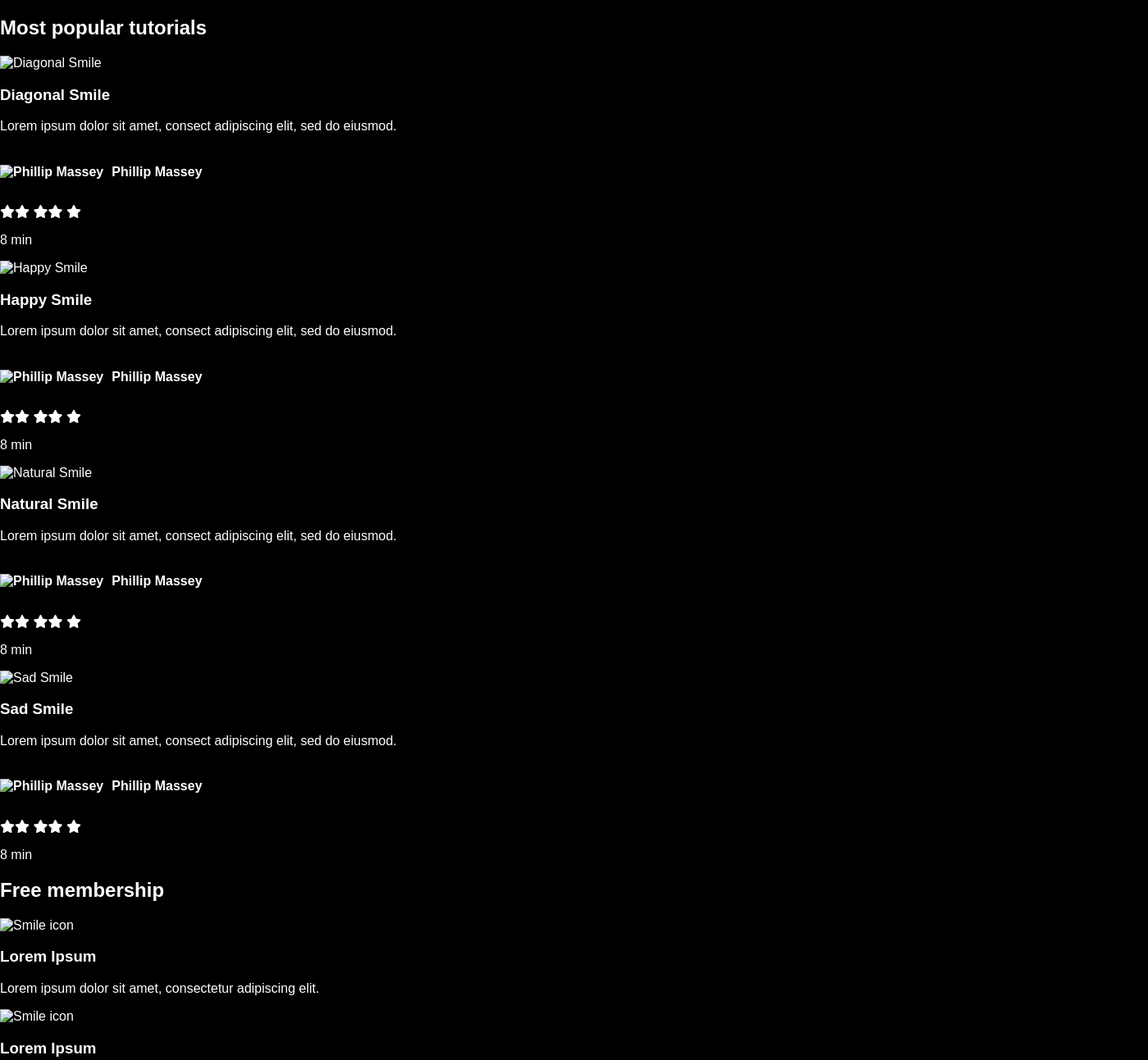
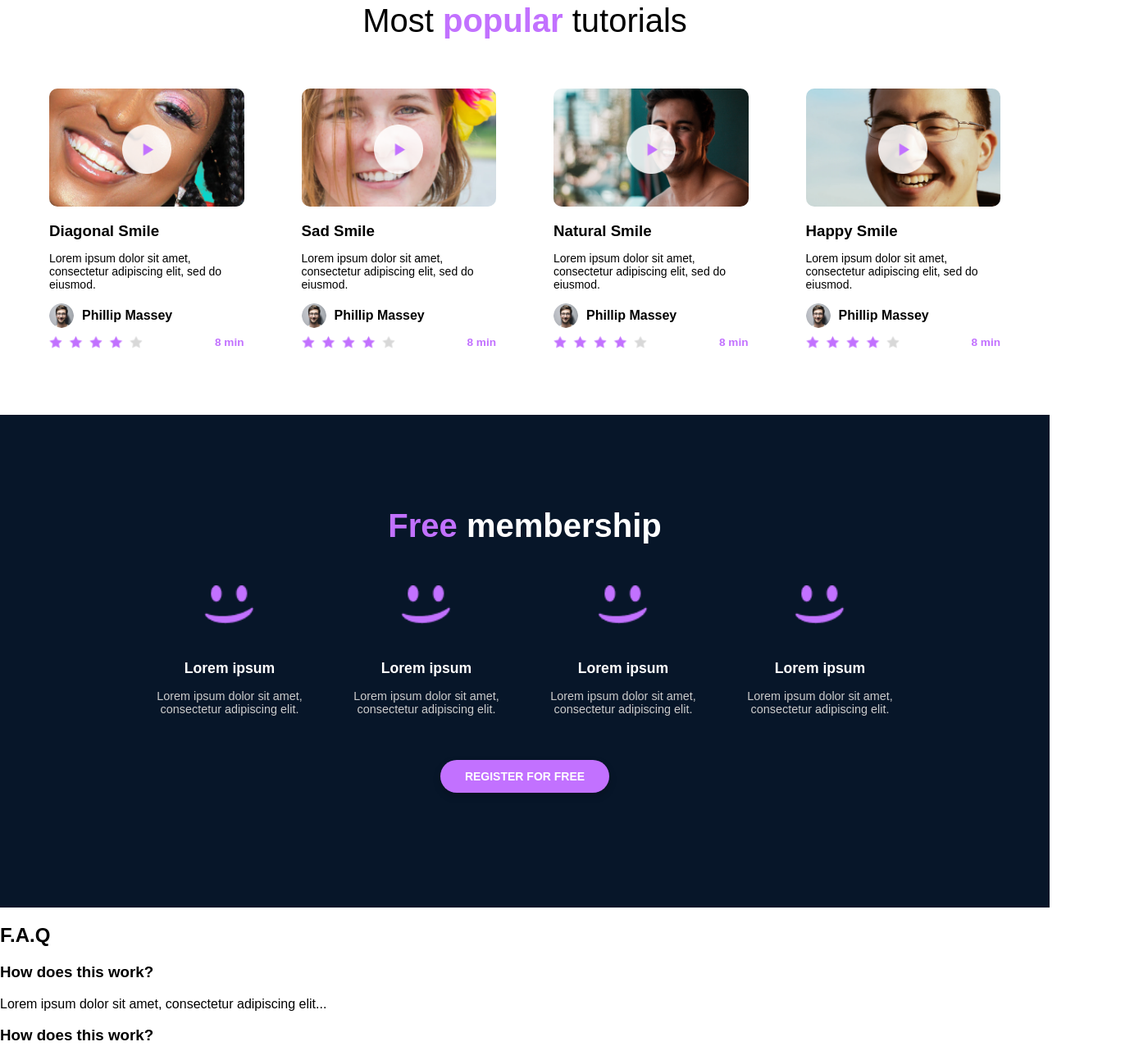
Before and after one commit to edturf01/alx_html_css, a plain HTML site: page css_advanced/index.html in a window 1280 px wide. Shown: the part 1320-2613 px from the top of the page at 82% size, 1400 px wide, since content can reach past the window. Drawn offline with Linux system fonts and the light colour scheme.

Commit message:
Membership

```diff
--- a/css_advanced/index.html
+++ b/css_advanced/index.html
@@ -80,106 +80,111 @@
     </section>
 
     <!-- Popular Tutorials Section -->
-    <section class="popular">
-      <h2>Most popular tutorials</h2>
-      <div class="tutorials">
-        <div class="tutorial-card">
-          <img src="./images/Bitmap (1).png" alt="Diagonal Smile" />
+ <section class="videos">
+  <h2>Most <span class="highlight">popular</span> tutorials</h2>
+  <div class="video-list">
+    <!-- Video Card 1 -->
+    <div class="video-card">
+      <div class="thumbnail">
+        <img src="images/9.png" alt="Diagonal Smile">
+        <img class="play-button" src="images/play.png" alt="Play">
+      </div>
       <h3>Diagonal Smile</h3>
-          <p>Lorem ipsum dolor sit amet, consect adipiscing elit, sed do eiusmod.</p>
+      <p>Lorem ipsum dolor sit amet, consectetur adipiscing elit, sed do eiusmod.</p>
       <div class="author">
-            <img src="./images/1 (3).png" alt="Phillip Massey" />
-            <h4>Phillip Massey</h4>
+        <img src="images/1.png" alt="Author" class="avatar">
+        <span>Phillip Massey</span>
       </div>
-          <div class="rating">
-            <i class="fa-solid fa-star"></i><i class="fa-solid fa-star"></i>
-            <i class="fa-solid fa-star"></i><i class="fa-solid fa-star"></i>
-            <i class="fa-solid fa-star"></i>
+      <div class="video-meta">
+        <img src="images/rating.png" alt="Rating">
+        <span>8 min</span>
       </div>
-          <p>8 min</p>
     </div>
 
-        <!-- Duplicate for each tutorial -->
-        <!-- Happy Smile -->
-        <div class="tutorial-card">
-          <img src="./images/Bitmap (4).png" alt="Happy Smile" />
-          <h3>Happy Smile</h3>
-          <p>Lorem ipsum dolor sit amet, consect adipiscing elit, sed do eiusmod.</p>
+    <!-- Video Card 2 -->
+    <div class="video-card">
+      <div class="thumbnail">
+        <img src="images/7.png" alt="Sad Smile">
+        <img class="play-button" src="images/play.png" alt="Play">
+      </div>
+      <h3>Sad Smile</h3>
+      <p>Lorem ipsum dolor sit amet, consectetur adipiscing elit, sed do eiusmod.</p>
       <div class="author">
-            <img src="./images/1 (3).png" alt="Phillip Massey" />
-            <h4>Phillip Massey</h4>
+        <img src="images/1.png" alt="Author" class="avatar">
+        <span>Phillip Massey</span>
       </div>
-          <div class="rating">
-            <i class="fa-solid fa-star"></i><i class="fa-solid fa-star"></i>
-            <i class="fa-solid fa-star"></i><i class="fa-solid fa-star"></i>
-            <i class="fa-solid fa-star"></i>
+      <div class="video-meta">
+        <img src="images/rating.png" alt="Rating">
+        <span>8 min</span>
       </div>
-          <p>8 min</p>
     </div>
 
-        <!-- Natural Smile -->
-        <div class="tutorial-card">
-          <img src="./images/Bitmap (3).png" alt="Natural Smile" />
+    <!-- Video Card 3 -->
+    <div class="video-card">
+      <div class="thumbnail">
+        <img src="images/8.png" alt="Natural Smile">
+        <img class="play-button" src="images/play.png" alt="Play">
+      </div>
       <h3>Natural Smile</h3>
-          <p>Lorem ipsum dolor sit amet, consect adipiscing elit, sed do eiusmod.</p>
+      <p>Lorem ipsum dolor sit amet, consectetur adipiscing elit, sed do eiusmod.</p>
       <div class="author">
-            <img src="./images/1 (3).png" alt="Phillip Massey" />
-            <h4>Phillip Massey</h4>
+        <img src="images/1.png" alt="Author" class="avatar">
+        <span>Phillip Massey</span>
       </div>
-          <div class="rating">
-            <i class="fa-solid fa-star"></i><i class="fa-solid fa-star"></i>
-            <i class="fa-solid fa-star"></i><i class="fa-solid fa-star"></i>
-            <i class="fa-solid fa-star"></i>
+      <div class="video-meta">
+        <img src="images/rating.png" alt="Rating">
+        <span>8 min</span>
       </div>
-          <p>8 min</p>
     </div>
 
-        <!-- Sad Smile -->
-        <div class="tutorial-card">
-          <img src="./images/Bitmap (2).png" alt="Sad Smile" />
-          <h3>Sad Smile</h3>
-          <p>Lorem ipsum dolor sit amet, consect adipiscing elit, sed do eiusmod.</p>
+    <!-- Video Card 4 -->
+    <div class="video-card">
+      <div class="thumbnail">
+        <img src="images/6.png" alt="Happy Smile">
+        <img class="play-button" src="images/play.png" alt="Play">
+      </div>
+      <h3>Happy Smile</h3>
+      <p>Lorem ipsum dolor sit amet, consectetur adipiscing elit, sed do eiusmod.</p>
       <div class="author">
-            <img src="./images/1 (3).png" alt="Phillip Massey" />
-            <h4>Phillip Massey</h4>
+        <img src="images/1.png" alt="Author" class="avatar">
+        <span>Phillip Massey</span>
       </div>
-          <div class="rating">
-            <i class="fa-solid fa-star"></i><i class="fa-solid fa-star"></i>
-            <i class="fa-solid fa-star"></i><i class="fa-solid fa-star"></i>
-            <i class="fa-solid fa-star"></i>
+      <div class="video-meta">
+        <img src="images/rating.png" alt="Rating">
+        <span>8 min</span>
       </div>
-          <p>8 min</p>
     </div>
   </div>
  </section>
 
-    <!-- Free Membership Section -->
+ <!-- Membership Section -->
  <section class="membership">
-      <h2>Free membership</h2>
+  <h2><span class="highlight">Free</span> membership</h2>
   <div class="membership-benefits">
-        <div>
-          <img src="./images/smile.svg" alt="Smile icon" />
-          <h3>Lorem Ipsum</h3>
+    <div class="benefit">
+      <img src="images/smile.png" alt="Smile Icon">
+      <h3>Lorem ipsum</h3>
       <p>Lorem ipsum dolor sit amet, consectetur adipiscing elit.</p>
     </div>
-        <div>
-          <img src="./images/smile.svg" alt="Smile icon" />
-          <h3>Lorem Ipsum</h3>
+    <div class="benefit">
+      <img src="images/smile.png" alt="Smile Icon">
+      <h3>Lorem ipsum</h3>
       <p>Lorem ipsum dolor sit amet, consectetur adipiscing elit.</p>
     </div>
-        <div>
-          <img src="./images/smile.svg" alt="Smile icon" />
-          <h3>Lorem Ipsum</h3>
+    <div class="benefit">
+      <img src="images/smile.png" alt="Smile Icon">
+      <h3>Lorem ipsum</h3>
       <p>Lorem ipsum dolor sit amet, consectetur adipiscing elit.</p>
     </div>
-        <div>
-          <img src="./images/smile.svg" alt="Smile icon" />
-          <h3>Lorem Ipsum</h3>
+    <div class="benefit">
+      <img src="images/smile.png" alt="Smile Icon">
+      <h3>Lorem ipsum</h3>
       <p>Lorem ipsum dolor sit amet, consectetur adipiscing elit.</p>
     </div>
   </div>
-      <button class="cta-button">REGISTER FOR FREE</button>
+  <button class="cta-button purple">Register for Free</button>
  </section>
+
 
     <!-- FAQ Section -->
     <section class="faq">
--- a/css_advanced/styles.css
+++ b/css_advanced/styles.css
@@ -2,13 +2,13 @@
 body {
   margin: 0;
   font-family: 'Source Sans Pro', sans-serif;
-  background-color: #000;
-  color: white;
+  background-color: #fff; /* Changed from black to white */
+  color: #000; /* Changed from white to black */
 }
 
 a {
   text-decoration: none;
-  color: white;
+  color: #000; /* Changed from white */
 }
 
 ul {
@@ -21,6 +21,11 @@ ul {
 header {
   background-color: transparent;
   padding: 20px 60px;
+  position: absolute;
+  width: 100%;
+  top: 0;
+  left: 0;
+  z-index: 10;
 }
 
 nav {
@@ -31,6 +36,7 @@ nav {
 
 nav img {
   height: 50px;
+  filter: drop-shadow(0 0 2px rgba(0, 0, 0, 0.5));
 }
 
 nav ul {
@@ -38,9 +44,14 @@ nav ul {
   gap: 30px;
 }
 
-nav li {
+nav li,
+nav a {
   font-weight: 400;
+  color: white;
+  text-decoration: none;
 }
+
+
 
 /* Banner Section */
 .banner {
@@ -174,6 +185,7 @@ nav li {
     max-width: 500px;
   }
 }
+
 /* Videos Section */
 .videos {
   text-align: center;
@@ -267,3 +279,68 @@ nav li {
   font-weight: bold;
   margin-left: auto;
 }
+
+/* Membership Section */
+.membership {
+  background-color: #071629;
+  text-align: center;
+  padding: 80px 20px;
+  color: white;
+}
+
+.membership h2 {
+  font-size: 2.5rem;
+  margin-bottom: 50px;
+}
+
+.membership .highlight {
+  color: #C271FF;
+  font-weight: bold;
+}
+
+.membership-benefits {
+  display: flex;
+  flex-wrap: wrap;
+  justify-content: center;
+  gap: 40px;
+  margin-bottom: 40px;
+}
+
+.benefit {
+  max-width: 200px;
+}
+
+.benefit img {
+  height: 50px;
+  margin-bottom: 20px;
+}
+
+.benefit h3 {
+  font-size: 1.1rem;
+  font-weight: bold;
+  margin-bottom: 10px;
+}
+
+.benefit p {
+  font-size: 0.9rem;
+  color: #ccc;
+}
+
+/* Purple CTA button variant */
+.cta-button.purple {
+  background-color: #C271FF;
+  padding: 12px 30px;
+  font-size: 14px;
+  border: none;
+  border-radius: 30px;
+  font-weight: bold;
+  color: white;
+  cursor: pointer;
+  text-transform: uppercase;
+  box-shadow: 0 4px 10px rgba(0, 0, 0, 0.2);
+  transition: background-color 0.3s ease;
+}
+
+.cta-button.purple:hover {
+  background-color: #a24dcf;
+}
```
Lines whose indentation alone changed are shown as unchanged.
